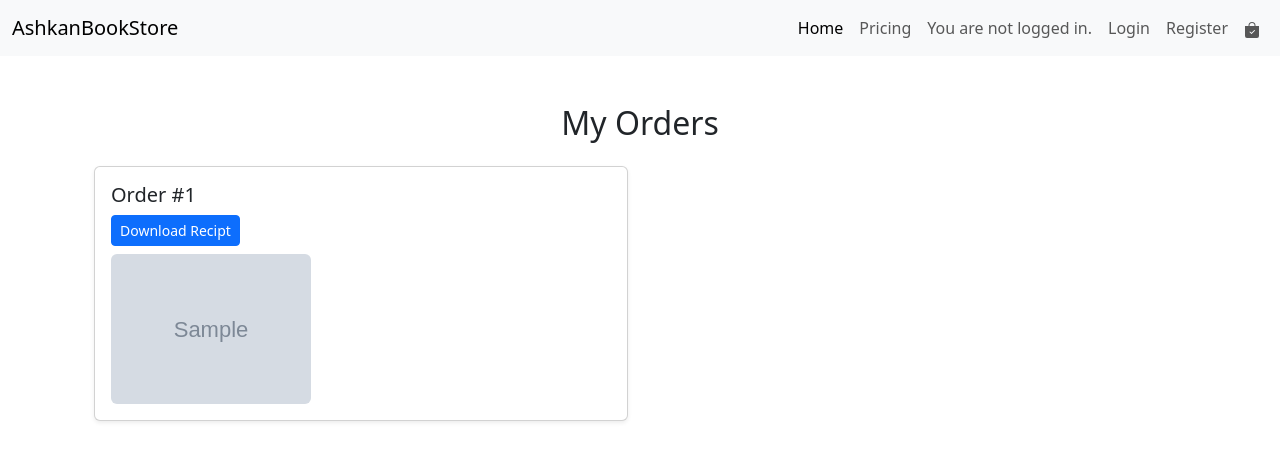
After one commit to AsHkAn-Django/django-ecommerce, a Django app: template order/templates/order/my_orders_list.html in a window 1280 px wide. The commit adds this page. Shown: the top 461 px of the page. Run offline with Django 5.2, Linux system fonts and the light colour scheme; the template is opened without the code that fills it: values that come from a table or form of the project are taken from there, others are empty; tables that the repository leaves empty hold one stand-in row (values such as "Sample post"); grey boxes marked "Sample" are stand-in pictures; some libraries are stand-ins or nearby versions.

Commit message:
add order views and templates and form

```diff
--- a/cart/templates/cart/cart_list.html
+++ b/cart/templates/cart/cart_list.html
@@ -39,7 +39,7 @@
 
                 <div class="d-flex justify-content-between align-items-center mt-4">
                     <h4>Total: <strong>${{ cart.get_total_cost }}</strong></h4>
-                    <button class="btn btn-success btn-lg">Proceed to Payment</button>
+                    <a href="{% url 'order:order_create' %}" class="btn btn-success btn-lg">Proceed to Payment</button>
                 </div>
             </div>
         {% else %}
--- /dev/null
+++ b/order/templates/order/my_orders_list.html
@@ -0,0 +1,38 @@
+{% extends 'base.html' %}
+
+{% block content %}
+<div class="container my-5">
+  <h2 class="mb-4 text-center"> My Orders</h2>
+
+  {% if orders %}
+    <div class="row row-cols-1 row-cols-md-2 g-4">
+      {% for order in orders %}
+        <div class="col">
+          <div class="card shadow-sm h-100">
+            <div class="card-body">
+              <h5 class="card-title">Order #{{ order.id }}</h5>
+
+              <p class="card-text mb-2">
+                {% if order.recipt_file %}
+                  <a href="{{ order.recipt_file.url }}" class="btn btn-primary btn-sm" download>
+                    Download Recipt
+                  </a>
+                {% else %}
+                  <span class="badge bg-secondary">No Recipt available</span>
+                {% endif %}
+              </p>
+
+              {% if order.qr_file %}
+                <img src="{{ order.qr_file.url }}" alt="QR Code for Order {{ order.id }}"
+                     class="img-fluid rounded" style="max-height: 150px;">
+              {% endif %}
+            </div>
+          </div>
+        </div>
+      {% endfor %}
+    </div>
+  {% else %}
+    <p class="text-muted text-center">You have no orders yet.</p>
+  {% endif %}
+</div>
+{% endblock content %}
```
Also changed, not shown: order/forms.py (added, +8 -0 lines), order/templates/order/order_create.html (added, +13 -0 lines), order/urls.py (added, +10 -0 lines), order/views.py (+33 -2 lines).
